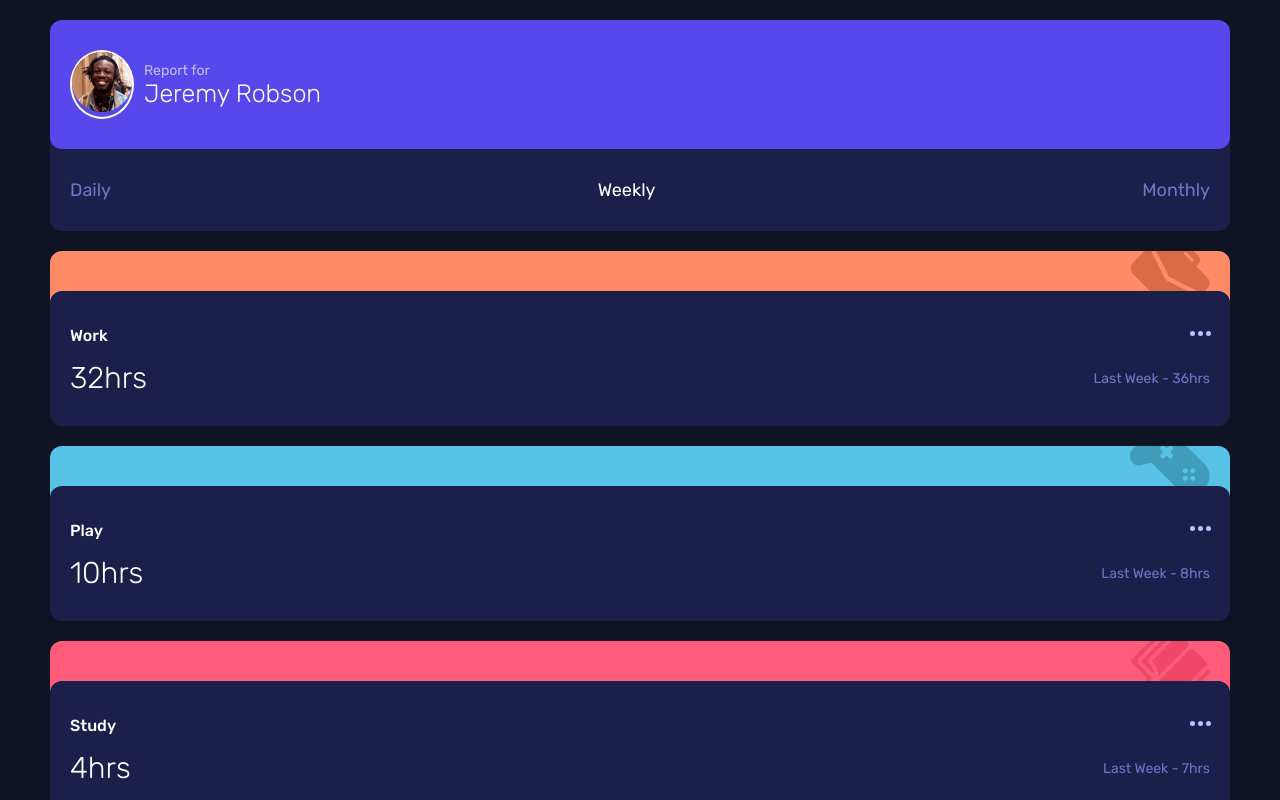
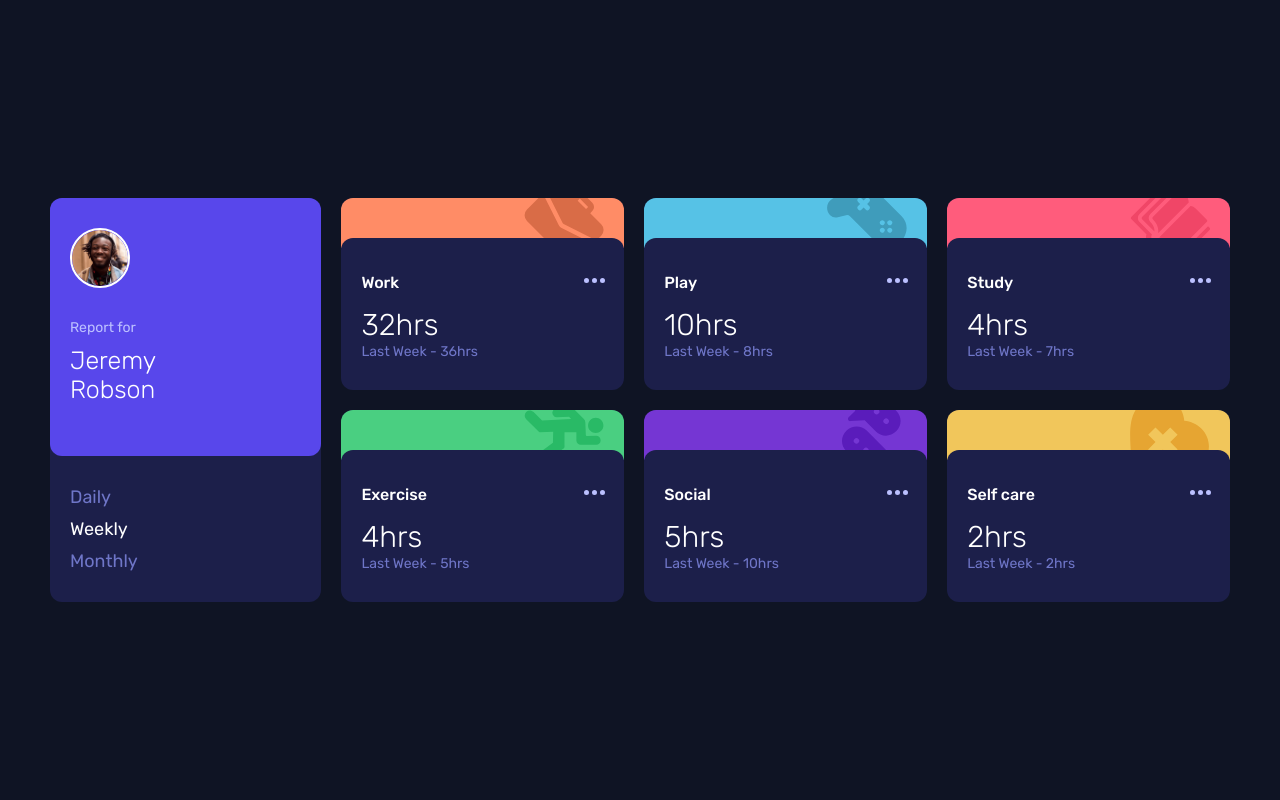
Before and after one commit to karinaestaba/time-tracking-dashboard, a plain HTML site: page index.html in a window 1280 px wide. Shown: the top 800 px of the page. Drawn offline with Linux system fonts and the light colour scheme.

Commit message:
+ Estructura base para desktop.

```diff
--- a/assets/css/style.sass
+++ b/assets/css/style.sass
@@ -167,5 +167,50 @@ body
       font-weight: 300
 
   &-avatar
-    border: 2px solid white
-    border-radius: 50%
+    img
+      border: 2px solid white
+      border-radius: 50%
+
+@media (min-width: 998px)
+  body
+    height: 100%
+    display: grid
+    grid-template-rows: 1fr
+    grid-template-columns: 1fr
+    justify-content: center
+    align-items: center
+
+  .main
+    &-content
+      display: grid
+      grid-template-columns: minmax(23%, auto) 1fr
+      height: auto
+      width: 100%
+
+    &-nav
+      flex-direction: column
+
+  .tracking
+    &-grid
+      display: grid
+      grid-template-columns: repeat(auto-fill, minmax(245px, 1fr))
+      padding-bottom: 0
+
+    &-head
+      flex-direction: column
+      align-items: start
+      gap: 26px
+
+    &-card
+      .body
+        flex-direction: column
+        align-items: start
+
+    &-nav
+      display: grid
+      grid-template-rows: 1fr auto
+
+  .profile-info
+    .user-name
+      white-space: pre-line
+      margin-top: 10px
```
Also changed, not shown: index.html (+2 -1 lines), assets/css/style.css, 1 other file.
